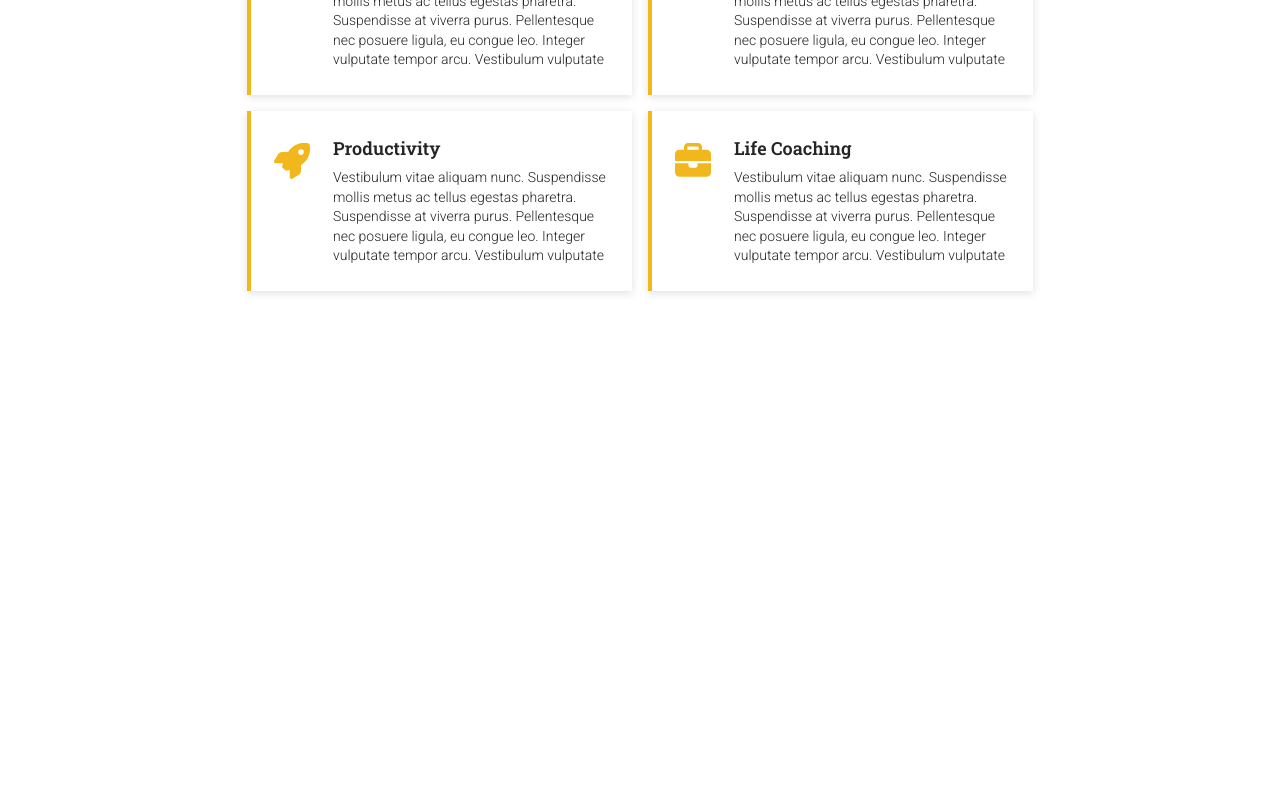
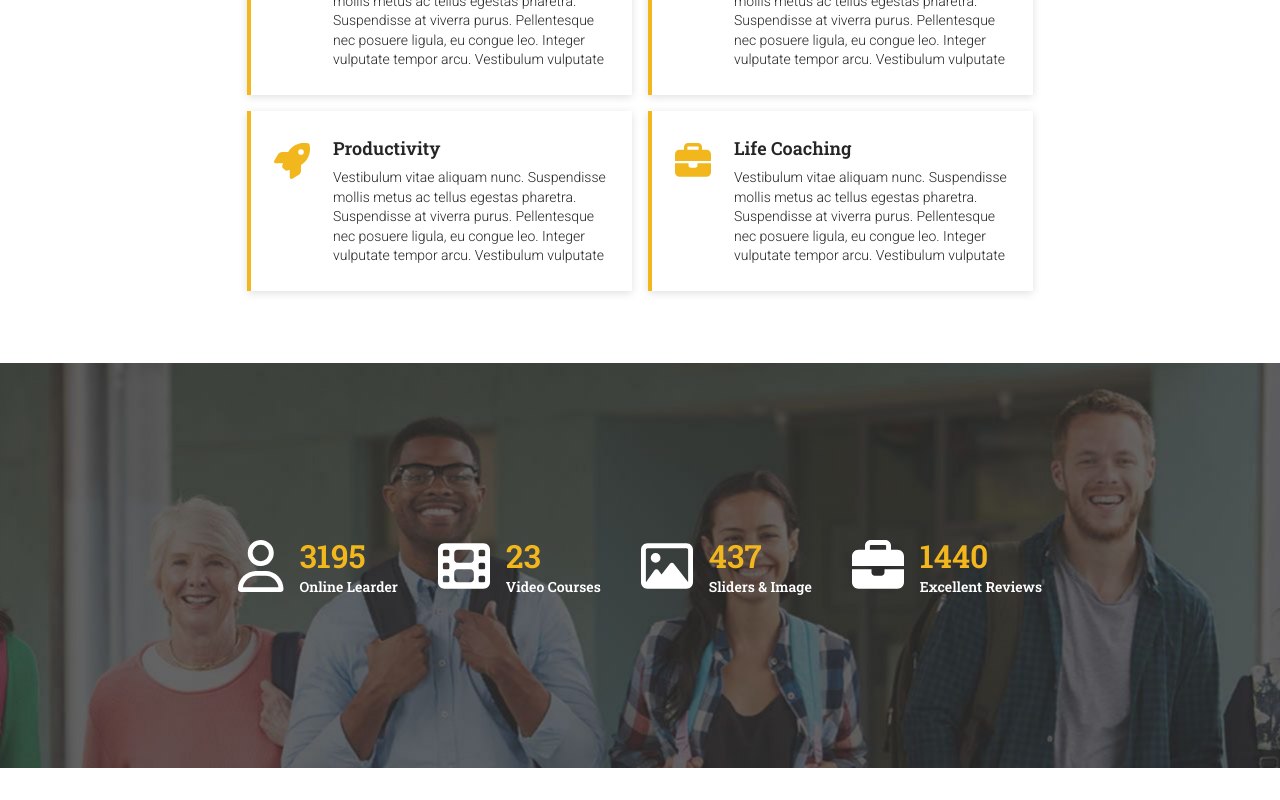
Before and after one commit to Garox7/proj-html-vuejs, a Vue app: page / in a window 1280 px wide. Shown: the part 2562-3362 px from the top of the page. Before the commit the page ends 2925 px from the top, so only its background shows below. Built offline with nearby package versions, Linux system fonts and the light colour scheme.

Commit message:
Goals achieved section completed

```diff
--- a/src/App.vue
+++ b/src/App.vue
@@ -107,10 +107,7 @@ export default {
           },
         newCoursesSection:
           {
-            title:
-              {
-                text_title: 'New Courses',
-              },
+            title: 'New Courses',
             courses: [
               {
                 src: 'img/course1.jpeg',
@@ -179,10 +176,7 @@ export default {
           },
         benefitsSection:
           {
-            title:
-              {
-                title: 'Why my Courses?',
-              },
+            title: 'Why my Courses?',
             benefit: [
               {
                 title: 'Entrepreneurship',
@@ -203,6 +197,32 @@ export default {
                 title: 'Life Coaching',
                 text: 'Vestibulum vitae aliquam nunc. Suspendisse mollis metus ac tellus egestas pharetra. Suspendisse at viverra purus. Pellentesque nec posuere ligula, eu congue leo. Integer vulputate tempor arcu. Vestibulum vulputate',
                 benefit_icon: 'fa-solid fa-briefcase',
+              },
+            ],
+          },
+        goalsAchievedSection:
+          {
+            bg_image: 'img/slide-3.jpg',
+            goals: [
+              {
+                goal_icon: 'fa-regular fa-user',
+                goal_num: 3195,
+                goal_text: 'Online Learder',
+              },
+              {
+                goal_icon: 'fa-solid fa-film',
+                goal_num: 23,
+                goal_text: 'Video Courses',
+              },
+              {
+                goal_icon: 'fa-regular fa-image',
+                goal_num: 437,
+                goal_text: 'Sliders & Image',
+              },
+              {
+                goal_icon: 'fa-solid fa-briefcase',
+                goal_num: 1440,
+                goal_text: 'Excellent Reviews',
               },
             ],
           },
--- /dev/null
+++ b/src/components/GoalsAchieved.vue
@@ -0,0 +1,48 @@
+<template>
+  <div class="goal-acheived flex-row-center">
+    <div class="goal-icon flex-row-center">
+      <font-awesome-icon :icon="`${ icon }`" class="icon"/>
+    </div>
+    <div class="goal-score">
+      <h2>{{ number }}</h2>
+      <p>{{ text }}</p>
+    </div>
+  </div>
+</template>
+
+<script>
+export default {
+  name: 'GoalsAchieved',
+  props: {
+    icon: String,
+    number: Number,
+    text: String,
+  },
+};
+</script>
+
+<style lang="scss" scoped>
+@import '@/assets/scss/variables';
+@import '@/assets/scss/reset';
+
+.goal-acheived {
+
+.icon {
+  font-size: 52px;
+  color: $white;
+  margin-right: 1rem;
+}
+
+  .goal-score {
+    h2 {
+      color: $buttercup;
+    }
+
+    p {
+      font-family: 'Roboto Slab', serif;
+      color: $white;
+      font-weight: bold;
+    }
+  }
+}
+</style>
--- a/src/components/MainApp.vue
+++ b/src/components/MainApp.vue
@@ -40,7 +40,7 @@
     ------------------->
     <section class="newcourses-section">
       <div class="container flex-column-center">
-        <h2>{{ mainData.newCoursesSection.title.text_title }}</h2>
+        <h2>{{ mainData.newCoursesSection.title }}</h2>
         <div class="card-container flex-row-center">
           <CardCourses
             v-for="card in mainData.newCoursesSection.courses"
@@ -84,7 +84,7 @@
     ------------------->
     <section class="benefits-section">
       <div class="container flex-column-center">
-        <h2>{{ mainData.benefitsSection.title.title }}</h2>
+        <h2>{{ mainData.benefitsSection.title }}</h2>
         <div class="card-container flex-row-center">
           <CardBenefit v-for="card in mainData.benefitsSection.benefit"
             :key="card.title"
@@ -96,6 +96,33 @@
         </div>
       </div>
     </section>
+
+    <!-----------------
+    GOALS ACHIEVED SECTION
+    ------------------->
+    <section class="goals-achieved-section flex-row-center"
+    :style="{backgroundImage: `url(${mainData.goalsAchievedSection.bg_image})`}">
+      <div class="container flex-row-center">
+        <div class="goals-container flex-row-center">
+          <GoalsAchieved v-for="goal in mainData.goalsAchievedSection.goals"
+            :key="goal.goal_text"
+            :icon="goal.goal_icon"
+            :number="goal.goal_num"
+            :text="goal.goal_text"
+            class="goals"
+          />
+        </div>
+      </div>
+    </section>
+
+    <!-----------------
+      REVIEW SECTION
+    ------------------->
+    <section class="review-section">
+      <div class="container">
+
+      </div>
+    </section>
   </main>
 </template>
 
@@ -103,6 +130,7 @@
 import MailCounter from '@/components/MailCounter.vue';
 import CardCourses from '@/components/CardCourses.vue';
 import CardBenefit from '@/components/CardBenefit.vue';
+import GoalsAchieved from '@/components/GoalsAchieved.vue';
 
 export default {
   name: 'MainApp',
@@ -110,6 +138,7 @@ export default {
     MailCounter,
     CardCourses,
     CardBenefit,
+    GoalsAchieved,
   },
   props: {
     mainData: Object,
@@ -282,4 +311,16 @@ export default {
     }
   }
 }
+
+/******************
+GOALS ACHIEVED SECTION
+*******************/
+.goals-achieved-section {
+  height: 405px;
+  background-position: bottom 80% right 50%;
+
+  .goals-container {
+    gap: 2.5rem;
+  }
+}
 </style>
```
Also changed, not shown: src/main.js (+11 -1 lines), public/img/slide-3.jpg (added).
